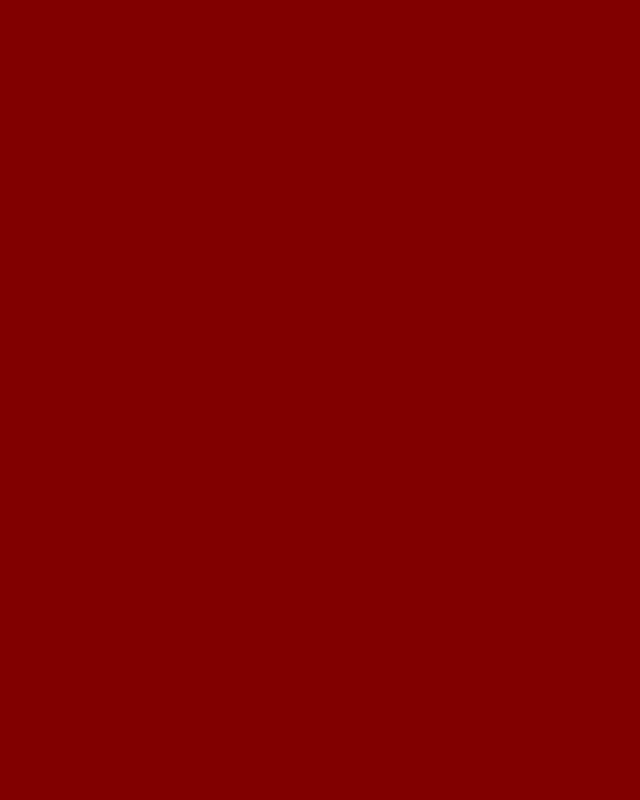
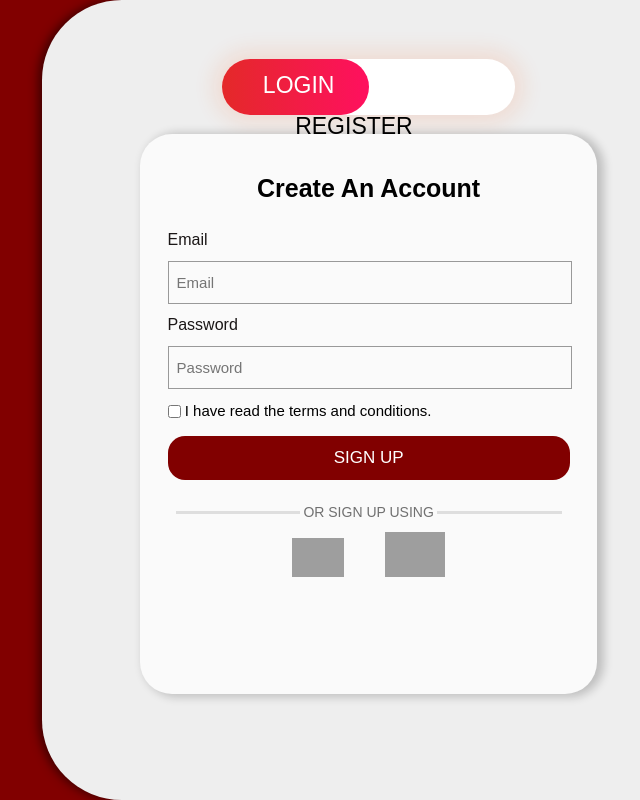
Before and after one commit to ianDJ0/Web-Based-Grade-Completion-System, a React (Create React App) app in the folder frontend/: page /register in a window 1280 px wide. Before the commit this address had no page. Shown: the whole page, without its empty margins (585-1225 px from the left). Built offline with nearby package versions, Linux system fonts and the light colour scheme; grey boxes are pictures that could not be loaded.

Commit message:
made logreg to components(???)

```diff
--- a/frontend/package.json
+++ b/frontend/package.json
@@ -8,6 +8,7 @@
     "@testing-library/user-event": "^13.5.0",
     "react": "^18.0.0",
     "react-dom": "^18.0.0",
+    "react-router-dom": "^6.3.0",
     "react-scripts": "5.0.0",
     "web-vitals": "^2.1.4"
   },
--- a/frontend/src/App.css
+++ b/frontend/src/App.css
@@ -1,38 +1,39 @@
-*{
+* {
   margin: 0%;
   font-family: Arial, Helvetica, sans-serif;
 }
-body{
+body {
   background-color: #810000;
 }
 .logreg-index > * {
   flex-grow: 1;
 }
-.logreg-index{
+.logreg-index {
   display: flex;
   flex-direction: row;
   justify-content: flex-end;
 }
-#bulsu-logo, #site-name{
+#bulsu-logo,
+#site-name {
   display: inline-block;
   vertical-align: middle;
 }
-#bulsu-logo{
+#bulsu-logo {
   width: 4.5em;
   margin-top: 2%;
   margin-left: 2%;
 }
-#site-name{
+#site-name {
   margin-top: 2%;
   color: white;
   font-size: 2.3em;
 }
-#logreg-design{
+#logreg-design {
   position: absolute;
   margin-top: 12%;
   margin-left: 5%;
 }
-.logreg-body{
+/* .logreg-body{
   margin-left: auto;
   background-color: #EEEEEE;
   width: 51%;
@@ -41,17 +42,17 @@ body{
   border-bottom-left-radius: 5em;
   box-shadow: -4px 0px 10px rgba(0, 0, 0, 0.5);
   position: absolute;
-}
-.logreg-form{
+} */
+/* .logreg-form {
   position: relative;
   margin: 3% auto;
   border-radius: 2em;
-  background-color: #FAFAFA;
+  background-color: #fafafa;
   width: 65%;
   height: 70%;
   box-shadow: 5px 1px 10px 2px rgba(0, 0, 0, 0.2);
-}
-.btn-box{
+} */
+/* .btn-box {
   background-color: white;
   width: 45%;
   height: 7%;
@@ -59,15 +60,15 @@ body{
   position: relative;
   box-shadow: 0 0 20px 9px #ff61241f;
   border-radius: 2em;
-}
-#log-btn{
+} */
+/* #log-btn {
   color: white;
   padding-left: 14%;
 }
-#reg-btn{
+#reg-btn {
   padding-left: 20%;
-}
-.toggle-btn{
+} */
+/* .toggle-btn {
   cursor: pointer;
   background: transparent;
   font-size: 23px;
@@ -75,18 +76,18 @@ body{
   border: 0;
   outline: none;
   position: relative;
-}
-#btn{
+} */
+/* #btn {
   top: 0;
   left: 0;
   position: absolute;
   width: 50%;
   height: 100%;
-  background: linear-gradient(to right, #E42929,#ff105f);
+  background: linear-gradient(to right, #e42929, #ff105f);
   border-radius: 30px;
   transition: 0.5s;
-}
-.separator-logreg{
+} */
+.separator-logreg {
   display: flex;
   align-items: center;
   text-align: center;
@@ -95,38 +96,38 @@ body{
   margin: 2%;
 }
 .separator-logreg::before,
-.separator-logreg::after{
-  content: '';
+.separator-logreg::after {
+  content: "";
   flex: 1;
   border-bottom: 3px solid rgba(112, 112, 112, 0.2);
 }
-.separator-logreg:not(:empty)::before{
-  margin-right: .25em;
+.separator-logreg:not(:empty)::before {
+  margin-right: 0.25em;
 }
-.separator-logreg:not(:empty)::after{
-  margin-left: .25em;
+.separator-logreg:not(:empty)::after {
+  margin-left: 0.25em;
 }
-#google-account{
+#google-account {
   width: 13%;
 }
-.social-logreg{
+.social-logreg {
   text-align: center;
 }
-#ms-account{
+#ms-account {
   width: 15%;
   margin-top: 1%;
   margin-left: 10%;
 }
-#logreg-label{
+#logreg-label {
   text-align: center;
   font-size: 25px;
   margin-top: 3%;
   margin-bottom: 7%;
 }
-label{
-  color: #1B1717;
+label {
+  color: #1b1717;
 }
-.input-field{
+.input-field {
   width: 96%;
   padding: 3% 2%;
   margin: 3% 0;
@@ -134,7 +135,7 @@ label{
   background: transparent;
   font-size: 15px;
 }
-.reg-input-field{
+.reg-input-field {
   height: 5px;
   width: 96%;
   padding: 3% 2%;
@@ -143,7 +144,7 @@ label{
   background: transparent;
   font-size: 15px;
 }
-.name-input-field{
+.name-input-field {
   height: 25px;
   width: 96%;
   padding: 4% 2%;
@@ -153,17 +154,15 @@ label{
   font-size: 15px;
 }
 
-
-
-#pass-input{
+#pass-input {
   margin-bottom: 1%;
 }
-#forgot-pass{
+#forgot-pass {
   text-decoration: none;
   font-style: italic;
   color: #810000;
 }
-#btn-submit{
+#btn-submit {
   background-color: #810000;
   border: none;
   color: white;
@@ -174,30 +173,30 @@ label{
   margin-bottom: 4%;
   width: 100%;
 }
-#btn-login:hover{
-  background-color: #E42929;
+#btn-login:hover {
+  background-color: #e42929;
   cursor: pointer;
 }
-.check-box{
+.check-box {
   vertical-align: middle;
 }
-span{
+span {
   font-size: 15px;
   vertical-align: middle;
 }
-.input-group{
+/* .input-group{
   position: absolute;
   transition: 0.5s;
   padding: 6%;
-}
-#register-form{
+} */
+#register-form {
   display: none;
 }
-.pass-form{
+.pass-form {
   position: relative;
   margin: 3% auto;
   border-radius: 2em;
-  background-color: #FAFAFA;
+  background-color: #fafafa;
   width: 65%;
   height: 70%;
   box-shadow: 5px 1px 10px 2px rgba(0, 0, 0, 0.2);
--- a/frontend/src/App.js
+++ b/frontend/src/App.js
@@ -1,16 +1,19 @@
-import logo from './logo.svg';
-import './App.css';
-import Login from "./Login";
-import{Route, Routes } from "react-router-dom";
+import { Route, Routes } from "react-router-dom";
+
 import AccountDetails from "./AccountDetails";
+import Login from "./LogReg/Login/Login";
+import SoftRegister from "./LogReg/Register/SoftRegister";
+
+import "./App.css";
 
 function App() {
   return (
     <div className="App">
-<Routes>
-  <Route path="/" element = {<Login/>}/>
-  <Route path="/accountdetails" element = {<AccountDetails/>}/>
-</Routes>
+      <Routes>
+        <Route path="/" element={<Login />} />
+        <Route path="/register" element={<SoftRegister />} />
+        <Route path="/accountdetails" element={<AccountDetails />} />
+      </Routes>
     </div>
   );
 }
--- /dev/null
+++ b/frontend/src/LogReg/Login/Login.css
@@ -0,0 +1,5 @@
+.input-group {
+  position: absolute;
+  transition: 0.5s;
+  padding: 6%;
+}
--- /dev/null
+++ b/frontend/src/LogReg/Login/Login.js
@@ -0,0 +1,38 @@
+import LogReg from "../UI/LogReg";
+import "./Login.css";
+
+const Login = () => {
+  return (
+    <LogReg>
+      <form id="login-form" className="input-group">
+        <h3 id="logreg-label">Log In</h3>
+        <label>Email</label>
+        <br />
+        <input type="text" placeholder="Email" className="input-field" required />
+        <br />
+        <label>Password</label>
+        <br />
+        <input
+          type="Password"
+          id="pass-input"
+          placeholder="Password"
+          className="input-field"
+          required
+        />
+        <a href="/#" id="forgot-pass">
+          Forgot Password?
+        </a>
+        <button type="submit" id="btn-submit">
+          SIGN IN
+        </button>
+        <div className="separator-logreg">OR LOGIN USING</div>
+        <div className="social-logreg">
+          <img alt="" src="https://bit.ly/3rn9ed6" id="google-account" />
+          <img alt="" src="https://bit.ly/3vfdU61" id="ms-account" />
+        </div>
+      </form>
+    </LogReg>
+  );
+};
+
+export default Login;
--- /dev/null
+++ b/frontend/src/LogReg/Register/SoftRegister.css
@@ -0,0 +1,4 @@
+.link {
+  text-decoration: underline;
+  font-weight: bold;
+}
--- /dev/null
+++ b/frontend/src/LogReg/Register/SoftRegister.js
@@ -0,0 +1,72 @@
+import { useState } from "react";
+import { useNavigate } from "react-router-dom";
+
+import LogReg from "../UI/LogReg";
+import "./SoftRegister.css";
+
+const DUMMY_EMAIL = ["test@email.com", "123@email.com"];
+
+const SoftRegister = () => {
+  const navigate = useNavigate();
+
+  const [email, setEmail] = useState("");
+  const [exists, setExists] = useState(false);
+
+  const emailChangeHandler = (event) => {
+    console.log(event.target.value);
+    setEmail(event.target.value);
+  };
+
+  const checkEmailHandler = (event) => {
+    event.preventDefault();
+    setExists(DUMMY_EMAIL.some((check) => check === email));
+  };
+
+  const redirectHandler = () => {
+    navigate("/accountdetails");
+  };
+
+  return (
+    <LogReg>
+      <form
+        // id="register-form"
+        className="input-group"
+        onSubmit={checkEmailHandler}
+      >
+        <h3 id="logreg-label">Create An Account</h3>
+        <label>Email</label>
+        <br />
+        <input
+          type="text"
+          placeholder="Email"
+          className="input-field"
+          value={email}
+          onChange={emailChangeHandler}
+          required
+        />
+        {exists && (
+          <div>
+            <span>An account is linked with this email. </span>
+            <span onClick={redirectHandler} className="link">
+              Sign Up Now.
+            </span>
+          </div>
+        )}
+        <label>Password</label>
+        <input type="Password" placeholder="Password" className="input-field" />
+        <input type="Checkbox" className="check-box" />
+        <span> I have read the terms and conditions.</span>
+        <button type="submit" id="btn-submit">
+          SIGN UP
+        </button>
+        <div className="separator-logreg">OR SIGN UP USING</div>
+        <div className="social-logreg">
+          <img alt="" src="https://bit.ly/3rn9ed6" id="google-account" />
+          <img alt="" src="https://bit.ly/3vfdU61" id="ms-account" />
+        </div>
+      </form>
+    </LogReg>
+  );
+};
+
+export default SoftRegister;
--- /dev/null
+++ b/frontend/src/LogReg/UI/LogReg.css
@@ -0,0 +1,18 @@
+.logreg-body {
+  background-color: #eeeeee;
+  width: 51%;
+  height: 100vh;
+  border-top-left-radius: 5em;
+  border-bottom-left-radius: 5em;
+  box-shadow: -4px 0px 10px rgba(0, 0, 0, 0.5);
+  float: right;
+}
+.logreg-form {
+  position: relative;
+  margin: 3% auto;
+  border-radius: 2em;
+  background-color: #fafafa;
+  width: 70%;
+  height: 70%;
+  box-shadow: 5px 1px 10px 2px rgba(0, 0, 0, 0.2);
+}
--- /dev/null
+++ b/frontend/src/LogReg/UI/LogReg.js
@@ -0,0 +1,14 @@
+import LogRegButton from "./LogRegButton";
+
+import "./LogReg.css";
+
+const LogReg = (props) => {
+  return (
+    <div className="logreg-body">
+      <LogRegButton />
+      <div className="logreg-form">{props.children}</div>
+    </div>
+  );
+};
+
+export default LogReg;
--- /dev/null
+++ b/frontend/src/LogReg/UI/LogRegButton.css
@@ -0,0 +1,39 @@
+#log-btn {
+  color: white;
+  padding-left: 14%;
+}
+#reg-btn {
+  padding-left: 25%;
+}
+#btn {
+  top: 0;
+  left: 0;
+  position: absolute;
+  width: 50%;
+  height: 100%;
+  background: linear-gradient(to right, #e42929, #ff105f);
+  border-radius: 30px;
+  transition: 0.5s;
+}
+.btn-box {
+  background-color: white;
+  width: 45%;
+  height: 7%;
+  margin: 9% auto 0 auto;
+  position: relative;
+  box-shadow: 0 0 20px 9px #ff61241f;
+  border-radius: 2em;
+}
+.toggle-btn {
+  cursor: pointer;
+  background: transparent;
+  font-size: 23px;
+  padding-top: 4.5%;
+  border: 0;
+  outline: none;
+  position: relative;
+}
+
+.try {
+  color: blue;
+}
--- /dev/null
+++ b/frontend/src/LogReg/UI/LogRegButton.js
@@ -0,0 +1,48 @@
+import { useState } from "react";
+import { useNavigate } from "react-router-dom";
+
+import "./LogRegButton.css";
+
+const LogRegButton = () => {
+  const navigate = useNavigate();
+  const [login, setLogin] = useState(true);
+  const [register, setRegister] = useState(false);
+
+  const loginHandler = () => {
+    setLogin(true);
+    setRegister(false);
+
+    navigate("/");
+  };
+
+  const registerHandler = () => {
+    setLogin(false);
+    setRegister(true);
+
+    navigate("/register");
+  };
+
+  return (
+    <div className="btn-box">
+      <div id="btn"></div>
+      <button
+        type="button"
+        className="toggle-btn"
+        id="log-btn"
+        onClick={loginHandler}
+      >
+        LOGIN
+      </button>
+      <button
+        type="button"
+        className="toggle-btn"
+        id="reg-btn"
+        onClick={registerHandler}
+      >
+        REGISTER
+      </button>
+    </div>
+  );
+};
+
+export default LogRegButton;
```
Also changed, not shown: 1 other file (tests, documents, lock files or other folders).
